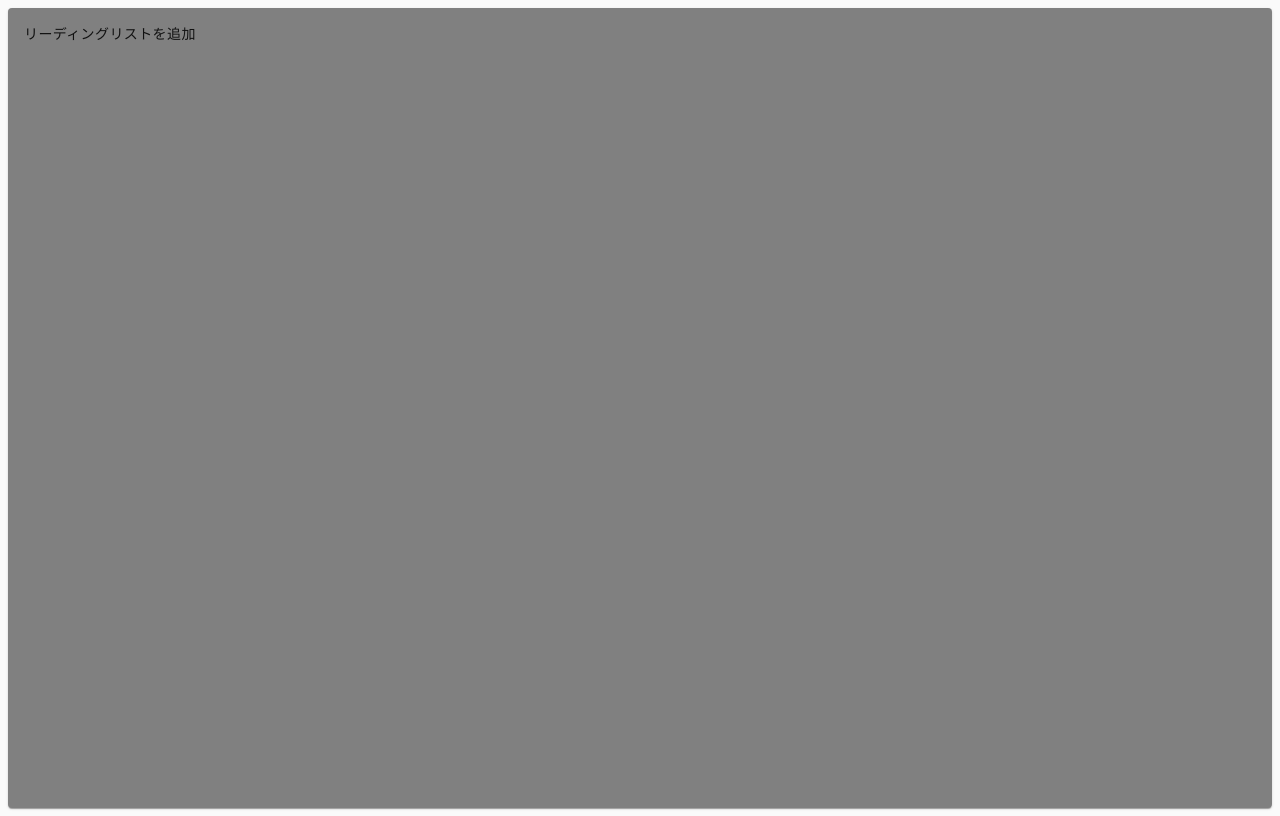
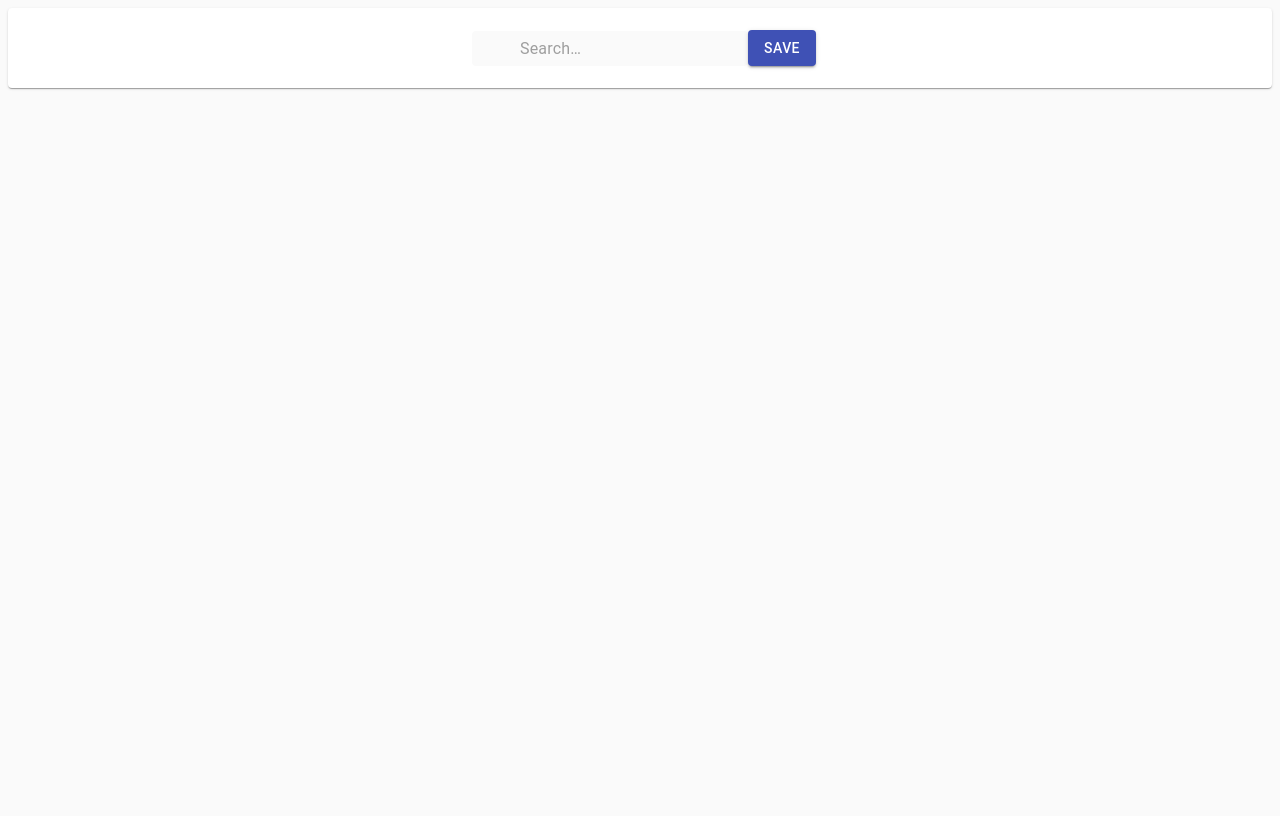
Before and after one commit to y-ytakahashi/keep-chrome-extention, a React (Create React App) app: page / in a window 1280 px wide. Built offline with nearby package versions, Linux system fonts and the light colour scheme.

Commit message:
サムネイル取得方法調査
OGPからサムネイル画像のURLを取得しバックエンドに保存、そのデータを使いサムネイル画像を表示させる

```diff
--- a/package.json
+++ b/package.json
@@ -4,6 +4,7 @@
   "private": true,
   "dependencies": {
     "@material-ui/core": "^4.11.4",
+    "@material-ui/icons": "^4.11.2",
     "@material-ui/styles": "^4.11.4",
     "@material-ui/utils": "^4.11.2",
     "@reduxjs/toolkit": "^1.5.1",
@@ -15,6 +16,8 @@
     "@types/react": "^16.9.0",
     "@types/react-dom": "^16.9.0",
     "@types/react-redux": "^7.1.7",
+    "axios": "^0.21.1",
+    "eslint-config-airbnb-typescript": "^12.3.1",
     "eslint-import-resolver-typescript": "^2.4.0",
     "eslint-plugin-prettier": "^3.3.1",
     "react": "^17.0.2",
--- a/src/components/molecules/listItem/index.tsx
+++ b/src/components/molecules/listItem/index.tsx
@@ -1,6 +1,7 @@
 import React from 'react';
-import { Box, Card, CardContent } from '@material-ui/core';
+import { Avatar, Box, Card, CardContent } from '@material-ui/core';
 import { Theme, createStyles, makeStyles } from '@material-ui/core/styles';
+import fetchThumbnailImage from 'src/services/fetchCardThumbnail';
 
 interface Props {
   readingList: any;
@@ -11,11 +12,12 @@ const useStyles = makeStyles((theme: Theme) =>
   createStyles({
     root: {
       display: 'flex',
+      justifyContent: 'left',
       marginBottom: theme.spacing(2),
+      padding: `${theme.spacing(1)}px 0 0 ${theme.spacing(1)}px`,
     },
-    controls: {
-      // padding: "10px 10px",
-      // margin: "5px",
+    thumbnailArea: {
+      margin: 'auto 0',
     },
   })
 );
@@ -23,14 +25,17 @@ const useStyles = makeStyles((theme: Theme) =>
 const ListItem: React.FC<Props> = ({ readingList, setReadingList }) => {
   const classes = useStyles();
 
+  // バックエンドで情報を取得し、フロントにバックエンドサーバーの参照先を付与するのか？
+  // fetchThumbnailImage('https://google.com');
+
   const generateReadingList = () => {
     return readingList.map((item: any) => {
       return (
         <Card key={item.id} className={classes.root}>
-          <CardContent className={classes.controls}>
-            {item.title}
-            {item.url}
-          </CardContent>
+          <Box className={classes.thumbnailArea}>
+            <Avatar variant='square' src={item.thumbnailURL} />
+          </Box>
+          <CardContent>{item.title}</CardContent>
         </Card>
       );
     });
--- /dev/null
+++ b/src/components/molecules/searchBox/index.tsx
@@ -0,0 +1,76 @@
+import React from 'react';
+import { Box, InputBase } from '@material-ui/core';
+import SearchIcon from '@material-ui/icons/Search';
+import {
+  createStyles,
+  makeStyles,
+  Theme,
+  fade,
+} from '@material-ui/core/styles';
+
+const useStyles = makeStyles((theme: Theme) =>
+  createStyles({
+    search: {
+      position: 'relative',
+      borderRadius: theme.shape.borderRadius,
+      backgroundColor: fade(theme.palette.common.white, 0.15),
+      '&:hover': {
+        backgroundColor: fade(theme.palette.common.white, 0.25),
+      },
+      marginLeft: 0,
+      width: '100%',
+      [theme.breakpoints.up('sm')]: {
+        marginLeft: theme.spacing(1),
+        width: 'auto',
+      },
+    },
+    searchIcon: {
+      padding: theme.spacing(0, 2),
+      height: '100%',
+      position: 'absolute',
+      pointerEvents: 'none',
+      display: 'flex',
+      alignItems: 'center',
+      justifyContent: 'center',
+    },
+    inputRoot: {
+      color: 'inherit',
+      borderRadius: `${theme.spacing(0.5)}px`,
+      backgroundColor: theme.palette.background.default,
+    },
+    inputInput: {
+      padding: theme.spacing(1, 1, 1, 0),
+      // vertical padding + font size from searchIcon
+      paddingLeft: `calc(1em + ${theme.spacing(4)}px)`,
+      transition: theme.transitions.create('width'),
+      width: '100%',
+      // [theme.breakpoints.up('sm')]: {
+      //   width: '12ch',
+      //   '&:focus': {
+      //     width: '20ch',
+      //   },
+      // },
+    },
+  })
+);
+
+const SearchBox: React.FC = () => {
+  const classes = useStyles();
+  return (
+    <Box className={classes.search}>
+      <Box className={classes.searchIcon}>
+        <SearchIcon />
+      </Box>
+      <InputBase
+        placeholder='Search…'
+        classes={{
+          root: classes.inputRoot,
+          input: classes.inputInput,
+        }}
+        inputProps={{ 'aria-label': 'search' }}
+      />
+    </Box>
+  );
+};
+
+export default SearchBox;
--- a/src/components/organisms/listView/index.tsx
+++ b/src/components/organisms/listView/index.tsx
@@ -1,26 +1,44 @@
-import React, { useEffect, useState } from 'react';
-import { Box, Button, Paper, Card } from '@material-ui/core';
+import React, { useEffect, useState, useRef } from 'react';
+import { Box, Button, Paper, Toolbar, RootRef } from '@material-ui/core';
 import { makeStyles, Theme, createStyles } from '@material-ui/core/styles';
 
 import ListItem from 'src/components/molecules/listItem';
 import { IFListItem } from 'src/interfaces/readingList/index';
+import SearchBox from 'src/components/molecules/searchBox';
 
 const useStyles = makeStyles((theme: Theme) =>
   createStyles({
     root: {
-      height: '100vh',
-      background: 'gray',
+      height: '100%',
+      background: theme.palette.common.white,
       padding: '8px',
       margin: '8px',
+    },
+    toolBarStyle: {
+      // background: 'red',
+      '& .MuiToolbar-regular': {
+        display: 'flex',
+        textAlign: 'center',
+        justifyContent: 'center',
+        width: '100%',
+      },
     },
   })
 );
 const ListView: React.VFC = () => {
+  const domRef = useRef();
+
+  useEffect(() => {
+    console.log(domRef.current);
+  });
+
   const [list, setList] = useState<Array<any>>([]);
 
   const addList = () => {
     const chromeURL = {
-      url: 'https://google.com',
+      thumbnailURL:
+        'https://cdn.qiita.com/assets/qiita-fb-2887e7b4aad86fd8c25cea84846f2236.png',
+      url: 'https://qiita.com',
       title: 'google',
       memo: 'home',
     };
@@ -33,14 +51,25 @@ const ListView: React.VFC = () => {
   const classes = useStyles();
   // const theme = useTheme();
 
+  // 文字検索については、Storeから取得したデータに対して filter 関数を適用させることで実現する
+
   if (!list) {
     return <></>;
   }
   return (
     <Box>
       <Paper className={classes.root}>
-        <Button onClick={addList}>リーディングリストを追加</Button>
-        <ListItem setReadingList={setList} readingList={list} />
+        <Box className={classes.toolBarStyle}>
+          <Toolbar>
+            <SearchBox />
+            <Button color='primary' variant='contained' onClick={addList}>
+              Save
+            </Button>
+          </Toolbar>
+        </Box>
+        <RootRef rootRef={domRef}>
+          <ListItem setReadingList={setList} readingList={list} />
+        </RootRef>
       </Paper>
     </Box>
   );
--- /dev/null
+++ b/src/services/fetchCardThumbnail/index.ts
@@ -0,0 +1,28 @@
+import axios from 'axios';
+
+// axios.defaults.headers.get['Access-Control-Allow-Origin'] = '*';
+const fetchThumbnailImage = (url: string) => {
+  axios
+    .get(url, {
+      headers: {
+        'Access-Control-Allow-Origin': '*',
+      },
+    })
+    .then((response: any) => {
+      console.log(response);
+    });
+};
+
+export default fetchThumbnailImage;
+
+// fetch(url)
+//   .then((res) => res.text())
+//   .then((text) => {
+//     const el = new DOMParser().parseFromString(text, 'text/html');
+//     const headEls = el.head.children;
+//     Array.from(headEls).map((v) => {
+//       const prop = v.getAttribute('property');
+//       if (!prop) return;
+//       console.log(prop, v.getAttribute('content'));
+//     });
+//   });
```
Also changed, not shown: src/features/counter/counterSlice.ts (+8 -9 lines), src/services/api/index.ts (added, +58 -0 lines), 1 other file (tests, documents, lock files or other folders).
